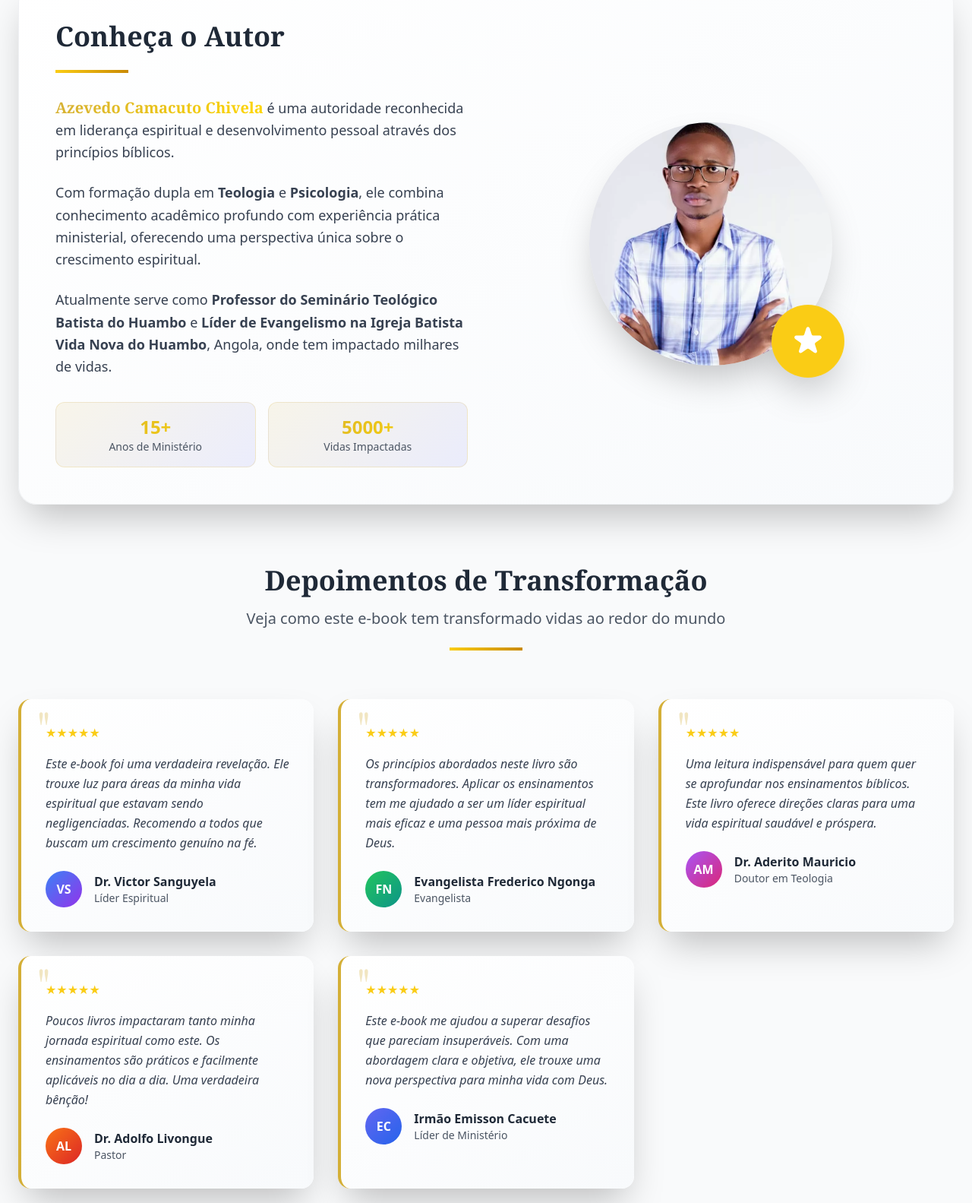
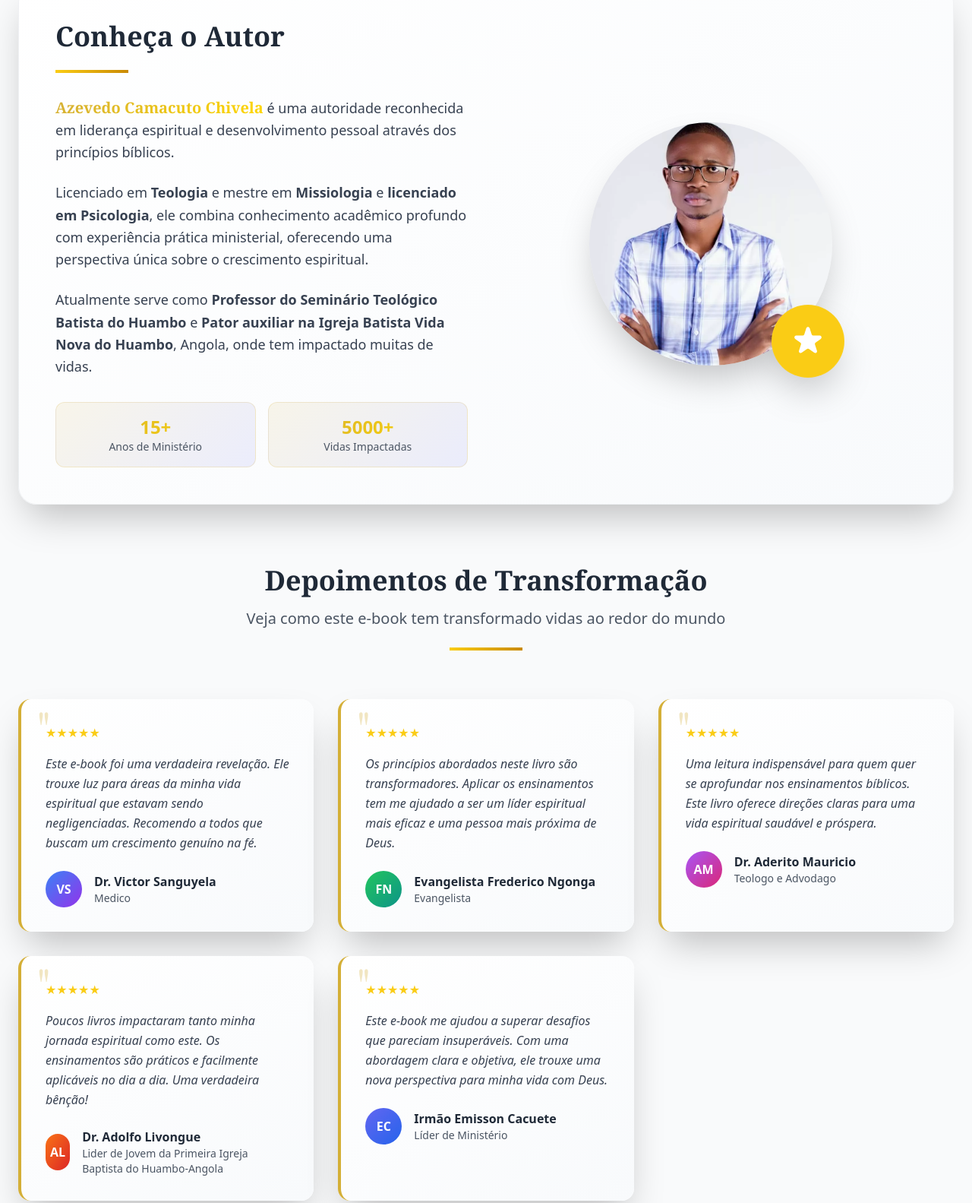
Before and after one commit to AChivela/Principios, a plain HTML site: page index.html in a window 1280 px wide. Shown: the part 2901-4484 px from the top of the page at 76% size. Drawn offline with nearby package versions, Linux system fonts and the light colour scheme.

Commit message:
Update index.html

```diff
--- a/index.html
+++ b/index.html
@@ -374,10 +374,10 @@
                                 <strong class="golden-accent font-serif text-xl">Azevedo Camacuto Chivela</strong> é uma autoridade reconhecida em liderança espiritual e desenvolvimento pessoal através dos princípios bíblicos.
                             </p>
                             <p>
-                                Com formação dupla em <strong>Teologia</strong> e <strong>Psicologia</strong>, ele combina conhecimento acadêmico profundo com experiência prática ministerial, oferecendo uma perspectiva única sobre o crescimento espiritual.
+                              Licenciado em <strong>Teologia</strong> e mestre em <strong>Missiologia</strong> e <strong> licenciado em Psicologia</strong>, ele combina conhecimento acadêmico profundo com experiência prática ministerial, oferecendo uma perspectiva única sobre o crescimento espiritual.
                             </p>
                             <p>
-                                Atualmente serve como <strong>Professor do Seminário Teológico Batista do Huambo</strong> e <strong>Líder de Evangelismo na Igreja Batista Vida Nova do Huambo</strong>, Angola, onde tem impactado milhares de vidas.
+                                Atualmente serve como <strong>Professor do Seminário Teológico Batista do Huambo</strong> e <strong>Pator auxiliar na Igreja Batista Vida Nova do Huambo</strong>, Angola, onde tem impactado muitas de vidas.
                             </p>
                         </div>
 
@@ -431,7 +431,7 @@
                         </div>
                         <div>
                             <div class="font-semibold text-gray-800">Dr. Victor Sanguyela</div>
-                            <div class="text-sm text-gray-600">Líder Espiritual</div>
+                            <div class="text-sm text-gray-600">Medico</div>
                         </div>
                     </div>
                 </div>
@@ -467,7 +467,7 @@
                         </div>
                         <div>
                             <div class="font-semibold text-gray-800">Dr. Aderito Mauricio</div>
-                            <div class="text-sm text-gray-600">Doutor em Teologia</div>
+                            <div class="text-sm text-gray-600">Teologo e Advodago</div>
                         </div>
                     </div>
                 </div>
@@ -485,7 +485,7 @@
                         </div>
                         <div>
                             <div class="font-semibold text-gray-800">Dr. Adolfo Livongue</div>
-                            <div class="text-sm text-gray-600">Pastor</div>
+                            <div class="text-sm text-gray-600">Lider de Jovem da Primeira Igreja Baptista do Huambo-Angola</div>
                         </div>
                     </div>
                 </div>
```
